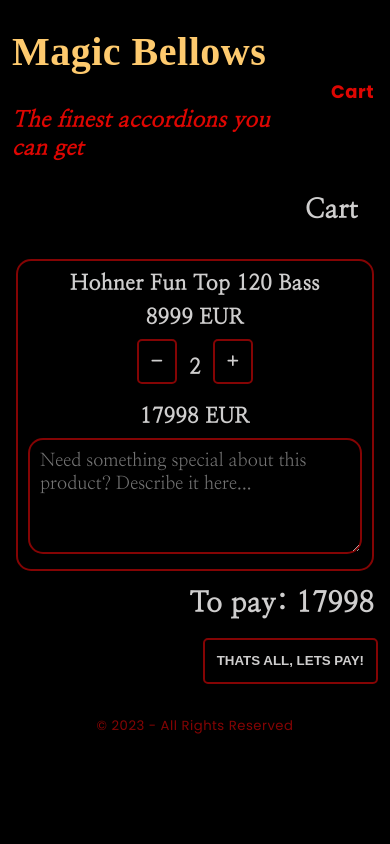
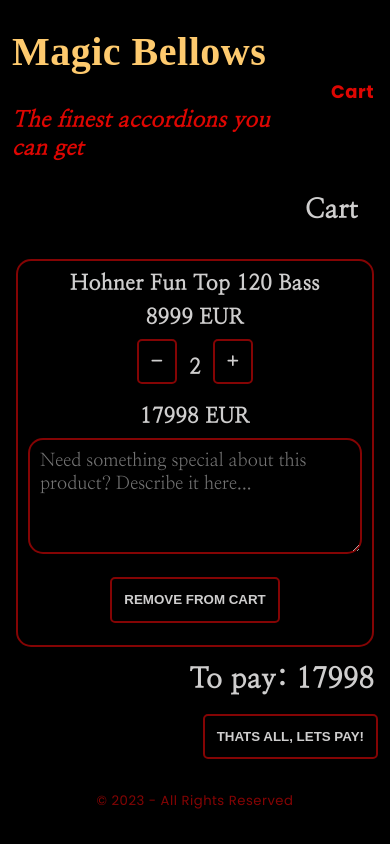
Before and after one commit to Krzemir/e-commerce-Magic_Bellows_shop, a React (Create React App) app in the folder client/: page /cart in a window 390 px wide. Built offline with nearby package versions, Linux system fonts and the light colour scheme; a web font is replaced by a local one.

Commit message:
cart finished

```diff
--- a/client/src/components/pages/cart/Cart.js
+++ b/client/src/components/pages/cart/Cart.js
@@ -10,7 +10,7 @@
 
   const cart = useSelector(getCart);
 
-  console.log('cart', cart);
+  //console.log('cart', cart);
 
   const dispatch = useDispatch();
 
--- a/client/src/components/pages/cart/Cart.module.scss
+++ b/client/src/components/pages/cart/Cart.module.scss
@@ -8,11 +8,11 @@
   text-align: center;
   display: grid;
   font-family: $font-title;
-  grid-template-columns: 1fr 1fr 1fr 1fr;
+  grid-template-columns: 1fr 1fr 1fr 1fr 0.3fr;
   grid-template-rows: 1fr 0.5fr;
   grid-template-areas:
-    'name price quantity total'
-    'comment comment comment comment';
+    'name price quantity total delete'
+    'comment comment comment comment delete';
   // 'totalPrice totalPrice totalPrice totalPrice'
   // 'checkout checkout checkout checkout';
   grid-gap: 0.5rem;
@@ -110,6 +110,13 @@
   }
 }
 
+.cart__delete {
+  grid-area: delete;
+  align-self: start;
+  font-size: $base-size * 1.5;
+  padding-top: 10px;
+}
+
 .cart__submit {
   text-align: end;
 }
@@ -124,7 +131,8 @@
       'price'
       'quantity'
       'total'
-      'comment';
+      'comment'
+      'delete';
   }
 
   .product__buy__quantity {
--- a/client/src/components/pages/cart/CartProduct.js
+++ b/client/src/components/pages/cart/CartProduct.js
@@ -1,8 +1,10 @@
 import style from './Cart.module.scss';
 import { useEffect, useState } from 'react';
+import { useDispatch } from 'react-redux';
 import { FontAwesomeIcon } from '@fortawesome/react-fontawesome';
 import { faPlus, faMinus } from '@fortawesome/free-solid-svg-icons';
 import Button from '../../common/Button/Button';
+import { deleteFromCart } from '../../../redux/cartRedux';
 
 const CartProduct = ({ props }) => {
   const { name, price, quantity, id } = props[0];
@@ -20,6 +22,7 @@
     totalPrice,
   });
 
+  const dispatch = useDispatch();
   // console.log('productOrder render', productOrder.quantity);
 
   useEffect(() => {
@@ -53,6 +56,13 @@
     }
   };
 
+  const removeProduct = (e, id) => {
+    e.preventDefault();
+    console.log('removeProduct', id);
+
+    dispatch(deleteFromCart(id));
+  };
+
   return (
     <div className={style.container}>
       <div className={style.cart__name}>
@@ -80,6 +90,9 @@
       <div className={style.cart__total}>
         <h3>{totalPrice} EUR</h3>
       </div>
+      <div className={style.cart__delete} onClick={(e) => removeProduct(e, id)}>
+        <Button>remove from cart</Button>
+      </div>
       <div className={style.cart__comment}>
         <form>
           <textarea
--- a/client/src/redux/cartRedux.js
+++ b/client/src/redux/cartRedux.js
@@ -6,10 +6,15 @@
 
 const ADD_TO_CART = createActionName('ADD_TO_CART');
 const UPDATE_CART = createActionName('UPDATE_CART');
+const DELETE_FROM_CART = createActionName('DELETE_FROM_CART');
 
 //action creators
 export const addToCart = (payload) => ({ type: ADD_TO_CART, payload });
 export const updateCart = (payload) => ({ type: UPDATE_CART, payload });
+export const deleteFromCart = (payload) => ({
+  type: DELETE_FROM_CART,
+  payload,
+});
 
 const cartReducer = (statePart = [], action) => {
   switch (action.type) {
@@ -17,7 +22,7 @@
       return [...statePart, action.payload];
     }
     case UPDATE_CART: {
-      console.log('action.payload', action.payload);
+      // console.log('action.payload', action.payload);
       return statePart.map((product) => {
         if (product.id === action.payload.id) {
           return {
@@ -30,6 +35,9 @@
         }
       });
     }
+    case DELETE_FROM_CART: {
+      return statePart.filter((product) => product.id !== action.payload);
+    }
     default:
       return statePart;
   }
```
